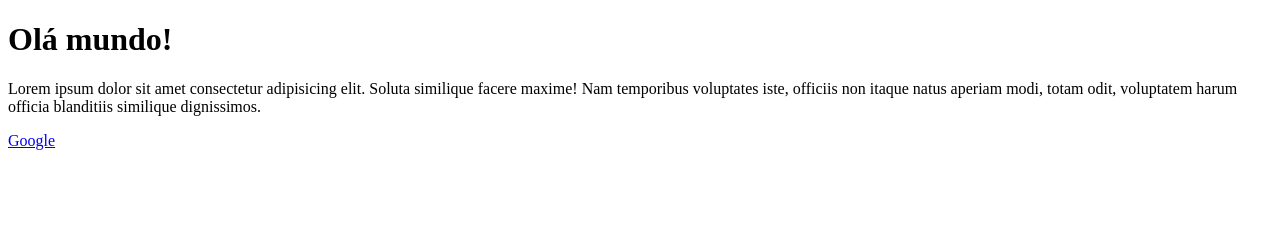
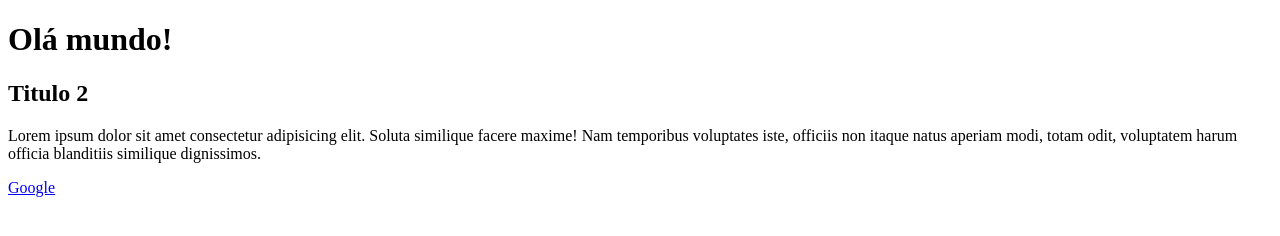
Before and after one commit to Vicente-Peixoto/projeto_01, a plain HTML site: page index.html in a window 1280 px wide. Drawn offline with Linux system fonts and the light colour scheme.

Commit message:
Mudança de título, acrescentei um tag H2

```diff
--- a/index.html
+++ b/index.html
@@ -4,11 +4,12 @@
 <head>
     <meta charset="UTF-8">
     <meta name="viewport" content="width=device-width, initial-scale=1.0">
-    <title>Projeto 01</title>
+    <title>Curso Gratuito de Git e GitHub - YouTube</title>
 </head>
 
 <body>
     <h1>Olá mundo!</h1>
+    <h2>Titulo 2</h2>
     <p>Lorem ipsum dolor sit amet consectetur adipisicing elit. Soluta similique facere maxime! Nam temporibus
         voluptates
         iste, officiis non itaque natus aperiam modi, totam odit, voluptatem harum officia blanditiis similique
```
